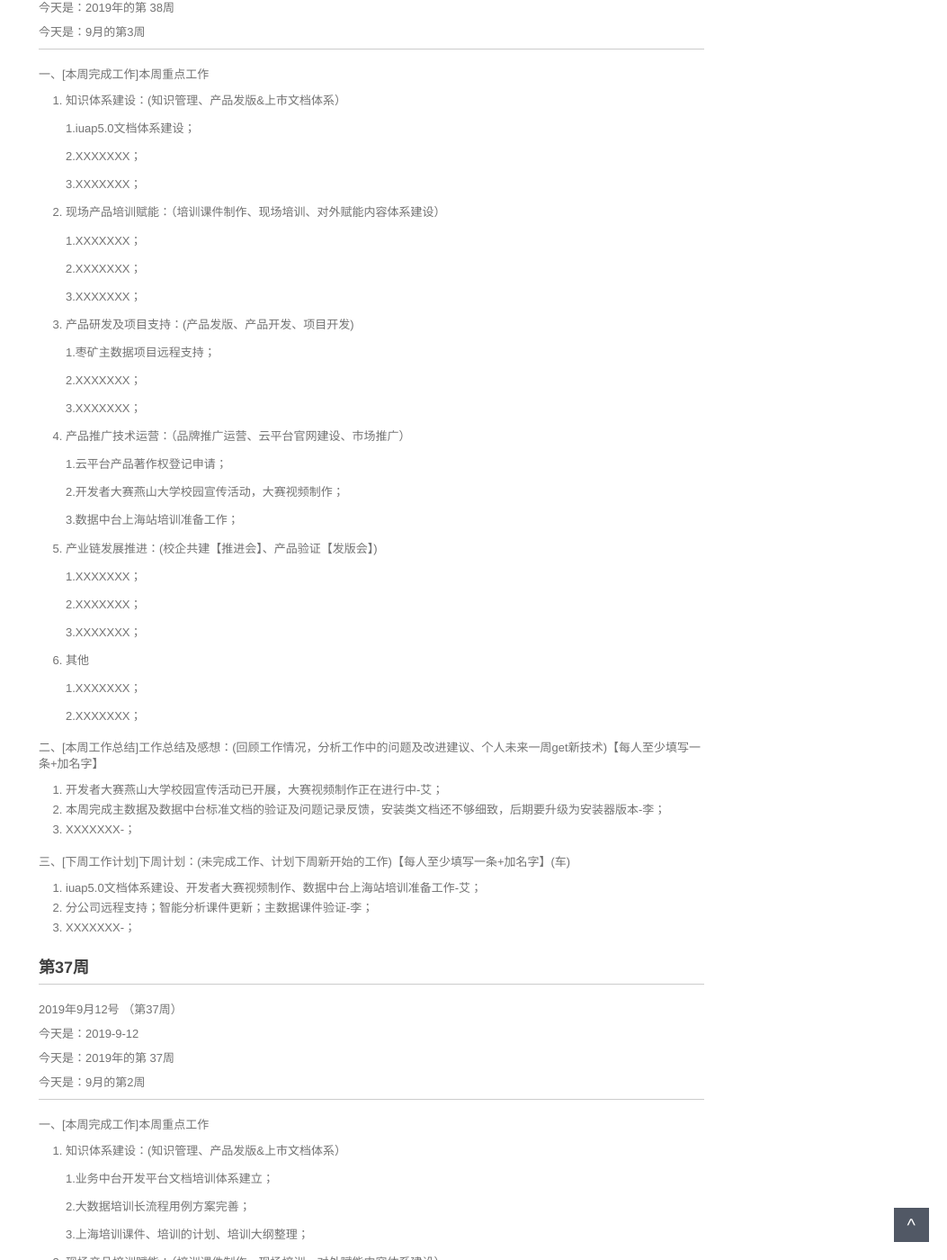
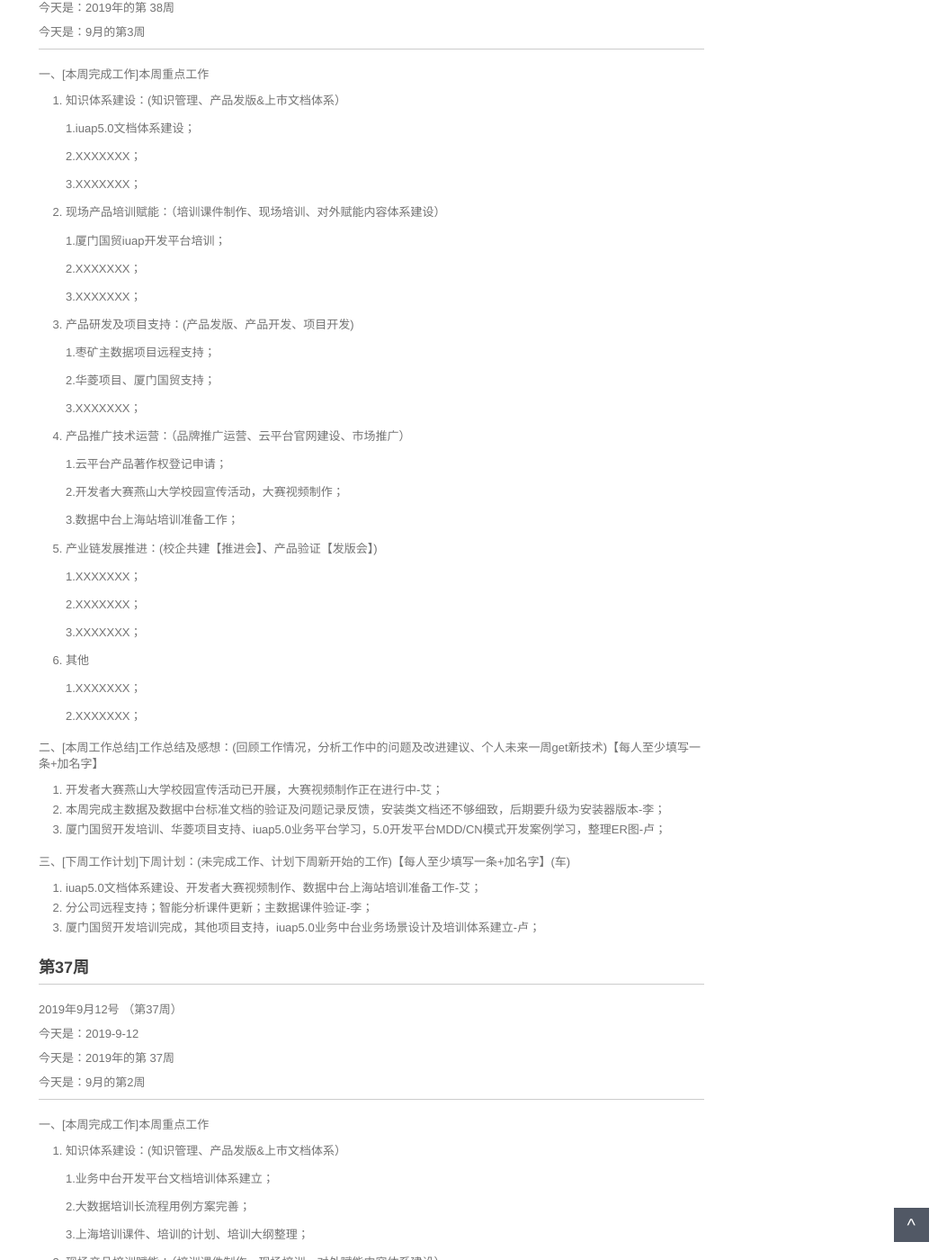
Before and after one commit to walllFlower/blog, a Jekyll site: the page built from _posts/2018-07-17-day_report_cxz.md, in a window 1280 px wide and 1400 px high, scrolled down 435 px. Shown: the whole window at 90% size, without its empty margins (227-1280 px from the left). Built offline with Jekyll 4.4.1, drawn with Linux system fonts in a browser that asks for light colours; comment, search, counter and statistics services are not loaded.

Commit message:
Update 2018-07-17-day_report_cxz.md

```diff
--- a/_posts/2018-07-17-day_report_cxz.md
+++ b/_posts/2018-07-17-day_report_cxz.md
@@ -34,7 +34,7 @@ categories: 技术运营工作周报
 
 2. 现场产品培训赋能：（培训课件制作、现场培训、对外赋能内容体系建设）
 
-    1.XXXXXXX；
+    1.厦门国贸iuap开发平台培训；
 
     2.XXXXXXX；
 
@@ -44,7 +44,7 @@ categories: 技术运营工作周报
 
     1.枣矿主数据项目远程支持；
 
-    2.XXXXXXX；
+    2.华菱项目、厦门国贸支持；
 
     3.XXXXXXX；
 
@@ -75,13 +75,13 @@ categories: 技术运营工作周报
 
 1. 开发者大赛燕山大学校园宣传活动已开展，大赛视频制作正在进行中-艾；
 2. 本周完成主数据及数据中台标准文档的验证及问题记录反馈，安装类文档还不够细致，后期要升级为安装器版本-李；
-3. XXXXXXX-；
+3. 厦门国贸开发培训、华菱项目支持、iuap5.0业务平台学习，5.0开发平台MDD/CN模式开发案例学习，整理ER图-卢；
 
 三、[下周工作计划]下周计划：(未完成工作、计划下周新开始的工作)【每人至少填写一条+加名字】(车)
 
 1. iuap5.0文档体系建设、开发者大赛视频制作、数据中台上海站培训准备工作-艾；
 2. 分公司远程支持；智能分析课件更新；主数据课件验证-李；
-3. XXXXXXX-；
+3. 厦门国贸开发培训完成，其他项目支持，iuap5.0业务中台业务场景设计及培训体系建立-卢；
 
 
 
```
